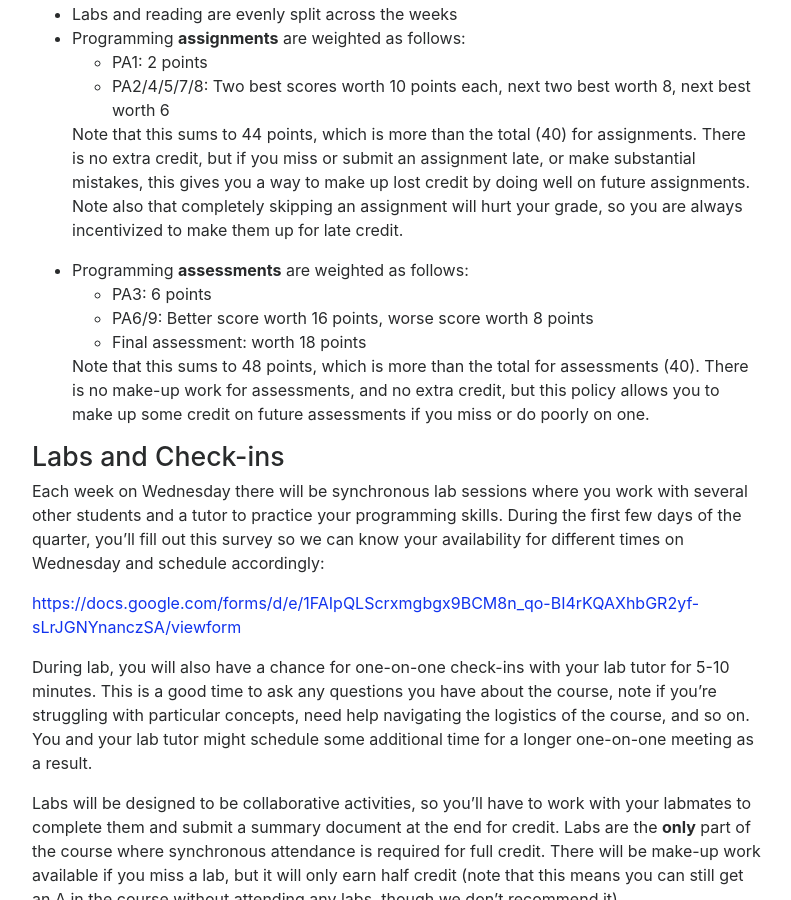
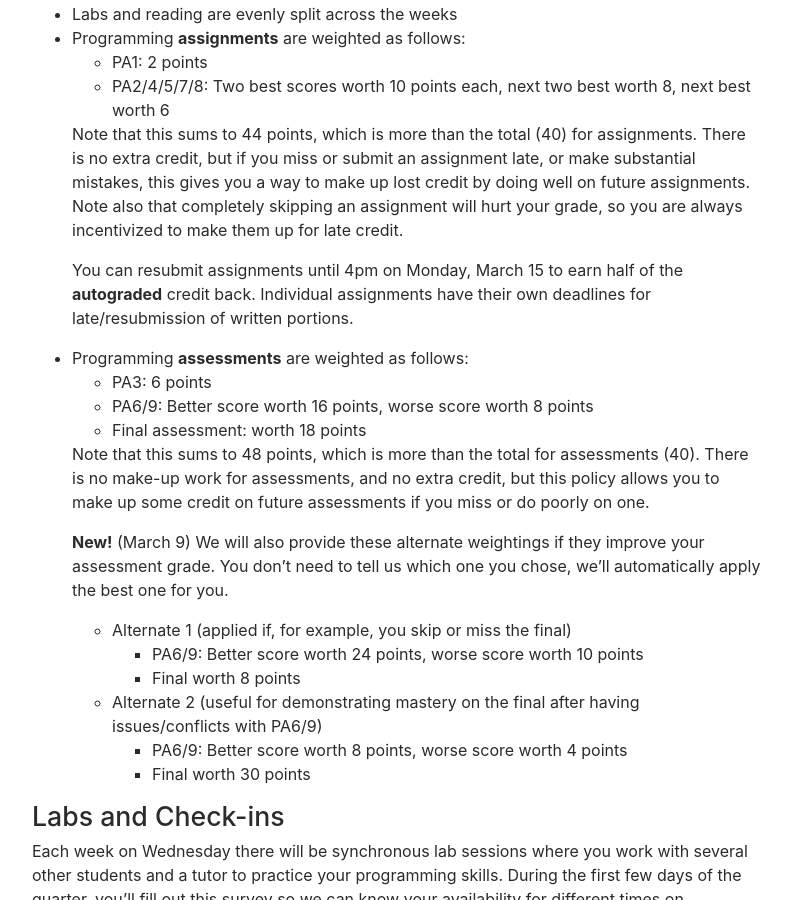
Before and after one commit to ucsd-cse8a-w21/ucsd-cse8a-w21.github.io, a Jekyll site: the page built from index.md, in a window 1280 px wide and 900 px high, scrolled down 6046 px. Shown: the whole window, without its empty margins (243-1034 px from the left). Built offline with Jekyll 4.4.1, drawn with Linux system fonts in a browser that asks for light colours; nearby versions of some CDN libraries.

Commit message:
assessment policy

```diff
--- a/index.md
+++ b/index.md
@@ -169,6 +169,10 @@ The breakdown works like this:
     up lost credit by doing well on future assignments. Note also that
     completely skipping an assignment will hurt your grade, so you are always
     incentivized to make them up for late credit.
+
+    You can resubmit assignments until 4pm on Monday, March 15 to earn half
+    of the **autograded** credit back. Individual assignments have their own
+    deadlines for late/resubmission of written portions.
 - Programming **assessments** are weighted as follows:
     - PA3: 6 points
     - PA6/9: Better score worth 16 points, worse score worth 8 points
@@ -178,6 +182,18 @@ The breakdown works like this:
     assessments (40). There is no make-up work for assessments, and no extra
     credit, but this policy allows you to make up some credit on future
     assessments if you miss or do poorly on one.
+
+    **New!** (March 9) We will also provide these alternate weightings if they
+    improve your assessment grade. You don't need to tell us which one you
+    chose, we'll automatically apply the best one for you.
+
+    - Alternate 1 (applied if, for example, you skip or miss the final)
+        - PA6/9: Better score worth 24 points, worse score worth 10 points
+        - Final worth 8 points
+    - Alternate 2 (useful for demonstrating mastery on the final after having
+    issues/conflicts with PA6/9)
+        - PA6/9: Better score worth 8 points, worse score worth 4 points
+        - Final worth 30 points
 
 
 ## Labs and Check-ins
```
